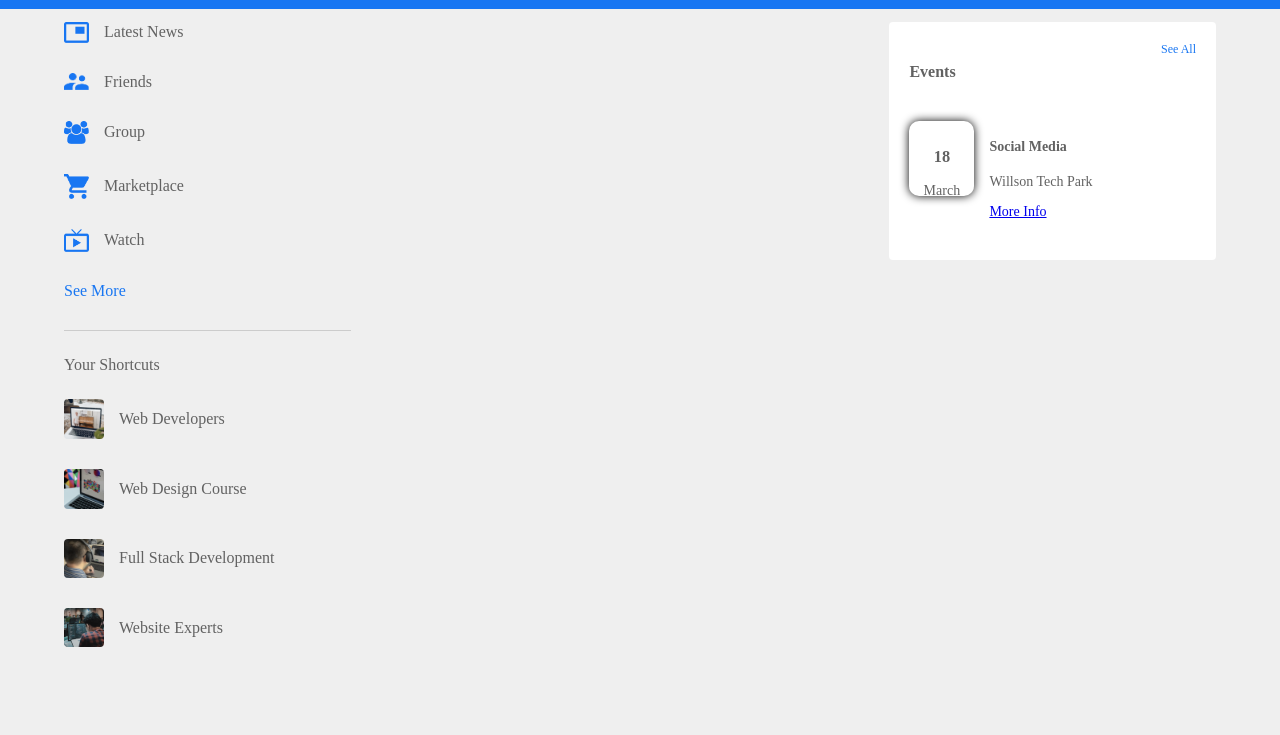
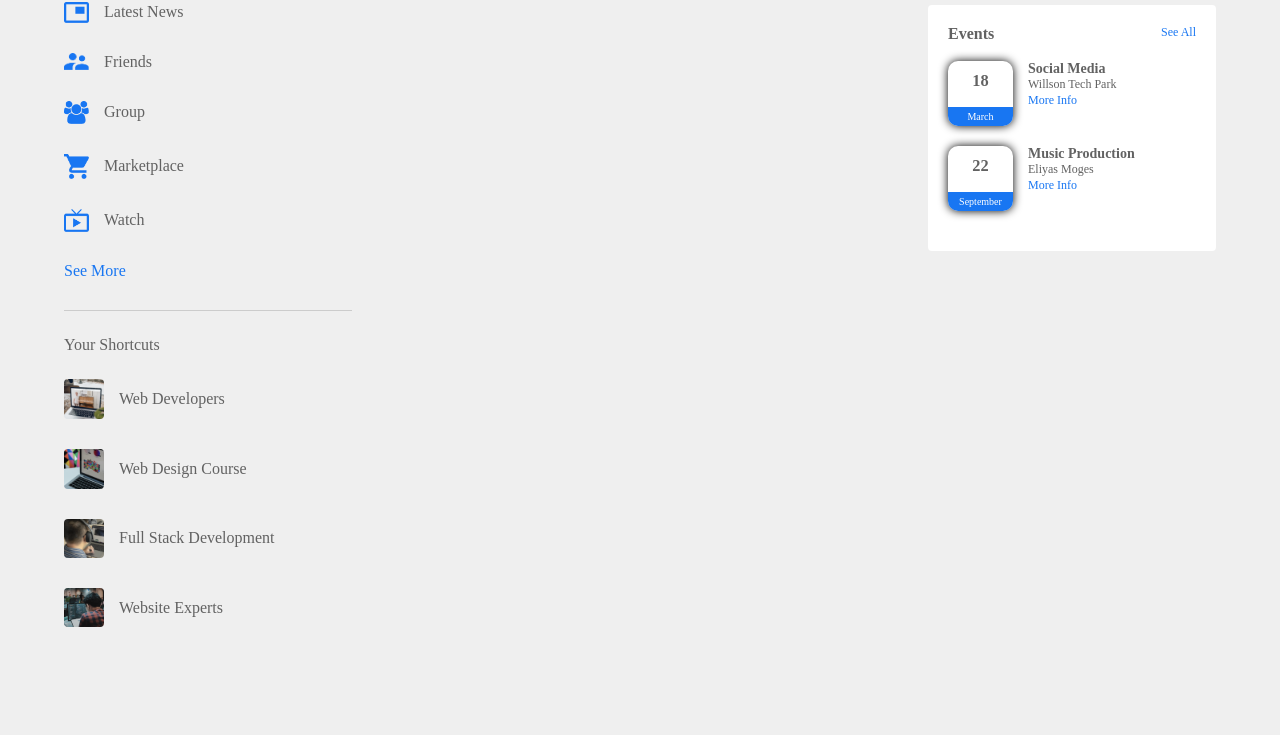
Before and after one commit to Surafelmoges/Projects, a plain HTML site: page SocialBook/index.html in a window 1280 px wide. Shown: the part 65-800 px from the top of the page. Drawn offline with Linux system fonts and the light colour scheme.

Commit message:
update event

```diff
--- a/SocialBook/index.html
+++ b/SocialBook/index.html
@@ -68,6 +68,18 @@
                     <a href="#">More Info</a>
                 </div>
             </div>
+            <div class="event">
+                <div class="left-event">
+                    <h3>22</h3>
+                    <span>September</span>
+                </div>
+                <div class="right-event">
+                    <h4>Music Production</h4>
+                    <p>Eliyas Moges</p>
+                    <a href="#">More Info</a>
+                </div>
+
+            </div>
 
         </div>
     </div>
--- a/SocialBook/style/style.css
+++ b/SocialBook/style/style.css
@@ -1,6 +1,10 @@
-body{
+*{
     margin:0;
     padding: 0;
+    box-sizing: border-box;
+}
+
+body{
     background: #efefef;
 }
 nav{
@@ -158,3 +162,21 @@ nav{
     overflow: hidden;
     box-shadow: 0 0 10px rgb(0, 0, 0.1);
 }
+.event p{
+    font-size: 12px;
+}
+.event a{
+    text-decoration: none;
+    font-size: 12px;
+    color: #1876f2;
+}
+.left-event span{
+    position: absolute;
+    bottom: 0;
+    left: 0;
+    width: 100%;
+    background: #1876f2;
+    color: #fff;
+    font-size: 10px;
+    padding: 4px 0;
+}
```
